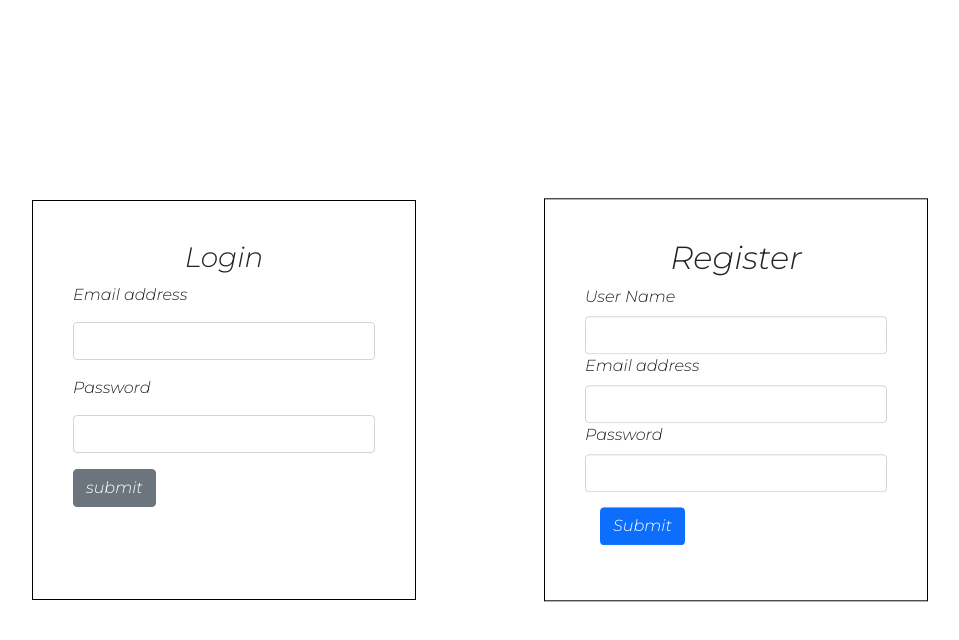
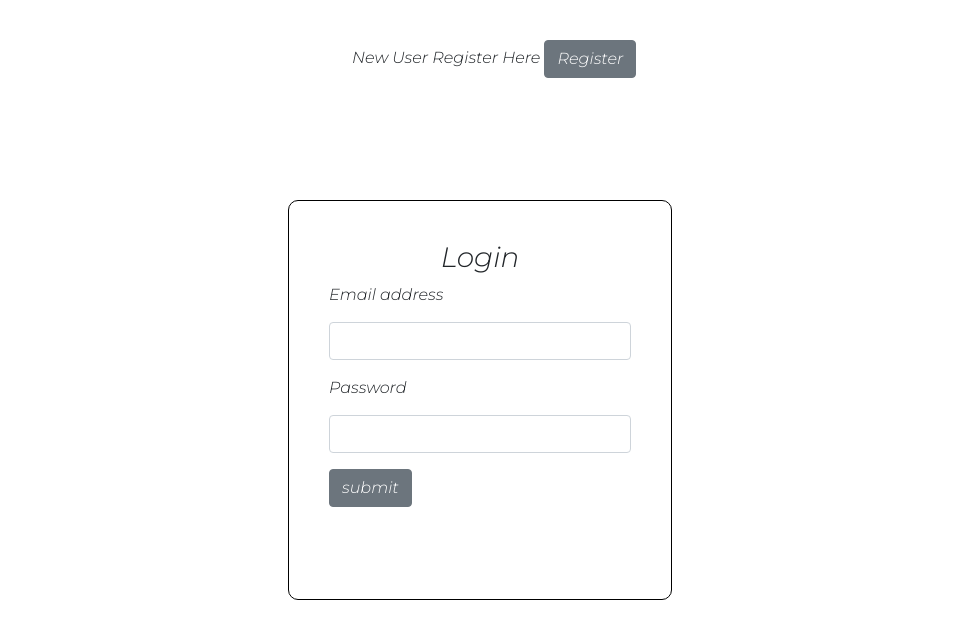
Before and after one commit to karthickoff/curdoperation, a React (Create React App) app: page / in a window 1280 px wide. Shown: the top 640 px of the page, without its empty margins (160-1119 px from the left). Built offline with nearby package versions, Linux system fonts and the light colour scheme.

Commit message:
register-validation

```diff
--- a/src/components/home.js
+++ b/src/components/home.js
@@ -1,18 +1,28 @@
 import Login from "./login";
 import Register from "./register";
 import "../styles/home.css";
+import { useState } from "react";
 export default function Home (){
+    const [newUser,setNewUser]=useState(false);
+    const handleToggle = () =>{
+setNewUser(!newUser);
+    }
 return(
     <div className="container-fluid">
-        <div className="row">
-        <div className="col-6">
+    <div className="conatiner">
+    <div className="New-user">
+    {!newUser?
+    <span>New User Register Here   <button className="btn btn-secondary" onClick={handleToggle}>Register</button></span>:
+    <span> Alredy User Login Here   <button className="btn btn-primary" onClick={handleToggle}>Login</button></span>}
+
+    </div>
+    </div>
+
+        {!newUser?<div>
             <Login/>
-        </div>
-        <div className="col-6">
-            <Register/>
-        </div>
-
-        </div>
+        </div> :<div>
+        <Register/>
+        </div>}
 
     </div>
 )
--- a/src/components/login.js
+++ b/src/components/login.js
@@ -22,6 +22,7 @@ function Login(){
             setPassword(e.target.value)
         }
     }
+
     const handleOnclick =() =>{
        if(email =="karthickrvpm@gmail.com" && password=="1234"){
         history.push('/data');
@@ -49,6 +50,10 @@ function Login(){
                 </div>
 
                 <button type="button" class="btn btn-secondary" onClick={handleOnclick}>submit</button>
+                <div>
+
+                </div>
+
             </form>
             </div>
 
--- a/src/components/register.js
+++ b/src/components/register.js
@@ -63,7 +63,7 @@ export default function Register(){
             setPasswordErr(false);
         }
         console.log("error list",nameErr , emailFormatErr, passwordFormatErr);
-        if((!(nameErr && emailFormatErr && passwordFormatErr)) && (name && email && password)){
+        if(!passwordErr && !passwordFormatErr && !emailErr && !emailFormatErr && !nameErr && name && email && password ){
             swal('Registration','succesfully Done','success');
             const data ={
                 userName:name,
--- a/src/styles/home.css
+++ b/src/styles/home.css
@@ -2,3 +2,8 @@
     /* background-color: #DADBBD; */
     overflow: hidden;
 }
+.New-user{
+    position: absolute;
+    top: 5%;
+    left: 40%;
+}
--- a/src/styles/login.css
+++ b/src/styles/login.css
@@ -3,10 +3,11 @@
 }
 .Loginarea{
     position: absolute;
-    left: 30%;
+    left: 50%;
     top: 50%;
     transform: translate(-50%, -50%);
     border: 1px solid black;
+    border-radius: 10px;
     padding: 40px;
     width: 30%;
     height: 400px;
--- a/src/styles/register.css
+++ b/src/styles/register.css
@@ -1,9 +1,10 @@
 .register-area{
     position: absolute;
-left: 70%;
+left: 50%;
 top: 50%;
 transform: translate(-50%, -50%);
 border: 1px solid black;
+border-radius: 10px;
 padding: 40px;
 width: 30%;
 }
```
